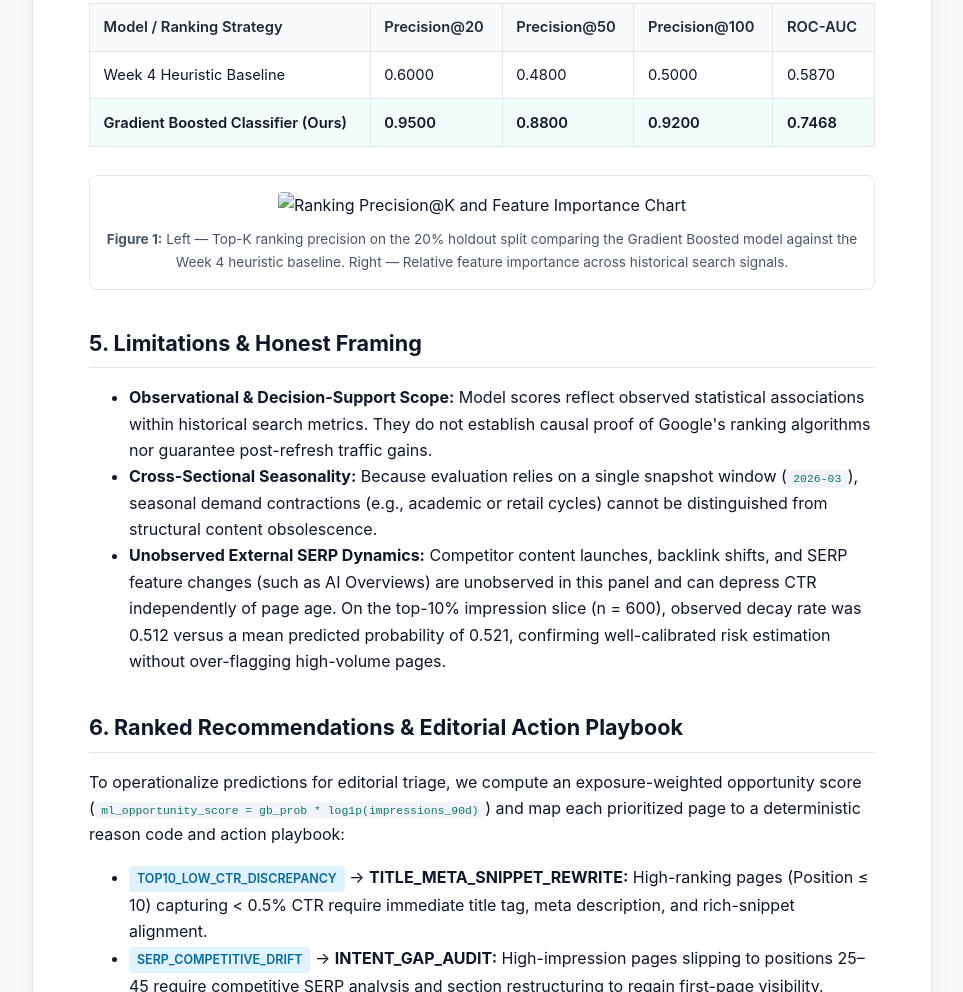
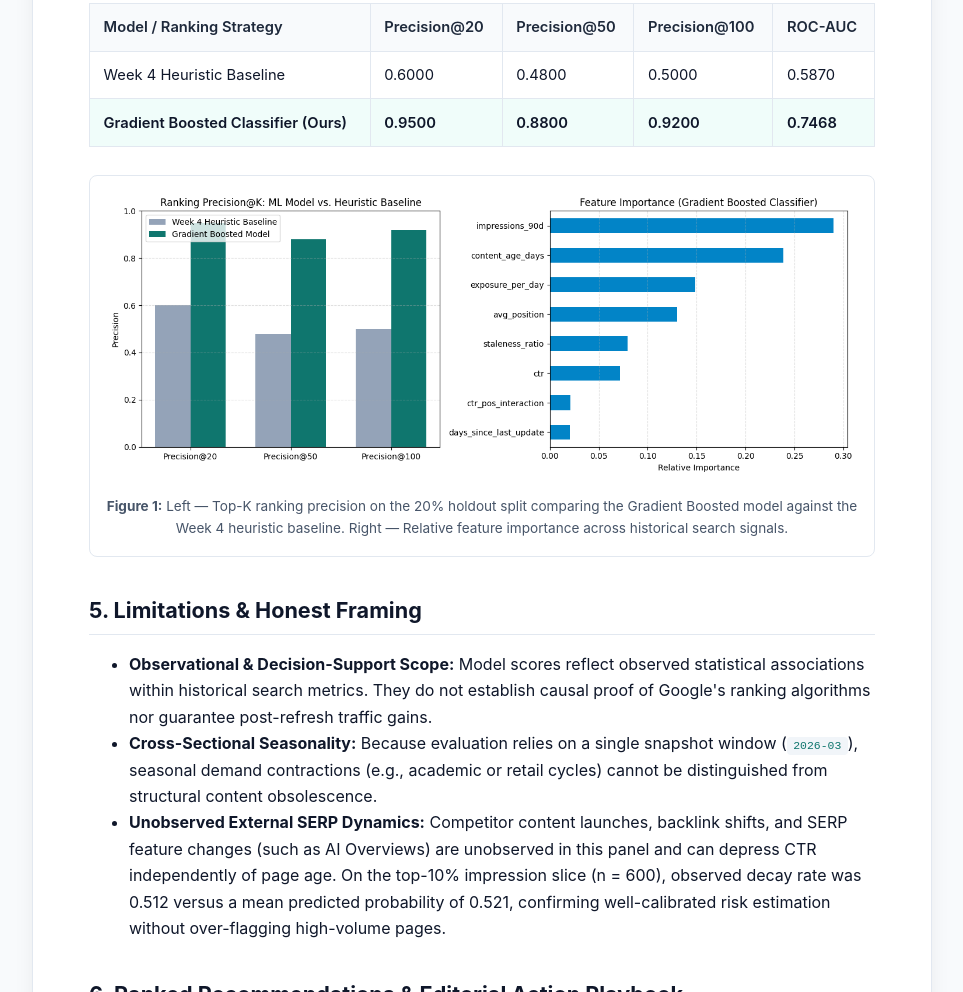
Before and after one commit to tahaamjad2004/ml-internship, a plain HTML site: page docs/index.html in a window 1280 px wide. Shown: the part 2477-3469 px from the top of the page, without its empty margins (158-1121 px from the left). Drawn offline with Linux system fonts and the light colour scheme.

Commit message:
Update index.html

```diff
--- a/docs/index.html
+++ b/docs/index.html
@@ -333,7 +333,7 @@
     </table>
 
     <div class="figure-box">
-      <img src="capstone_results.png" alt="Ranking Precision@K and Feature Importance Chart" />
+      <img src="capstone_result.png" alt="Ranking Precision@K and Feature Importance Chart" />
       <div class="figure-caption">
         <strong>Figure 1:</strong> Left — Top-K ranking precision on the 20% holdout split comparing the Gradient Boosted model against the Week 4 heuristic baseline. Right — Relative feature importance across historical search signals.
       </div>
```
